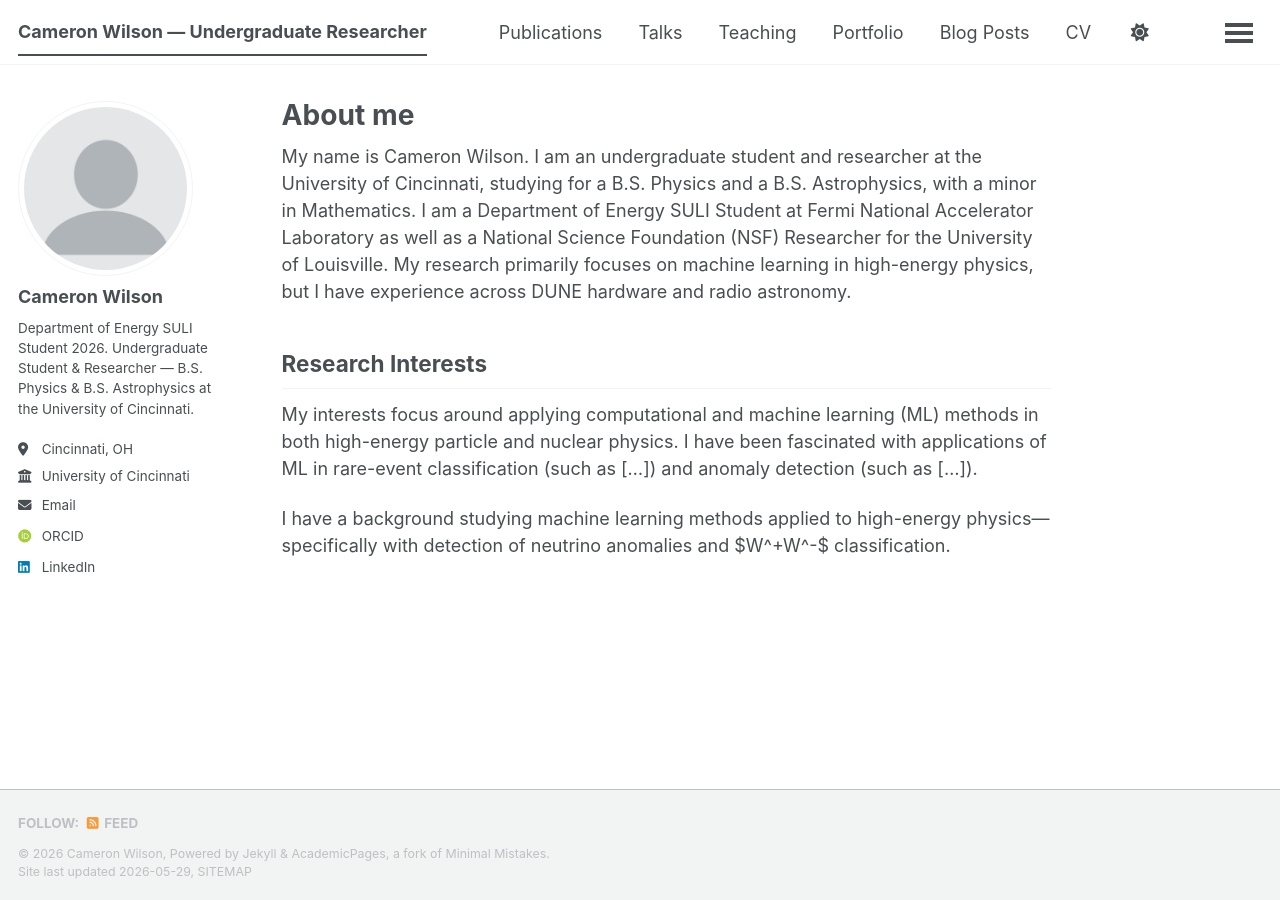
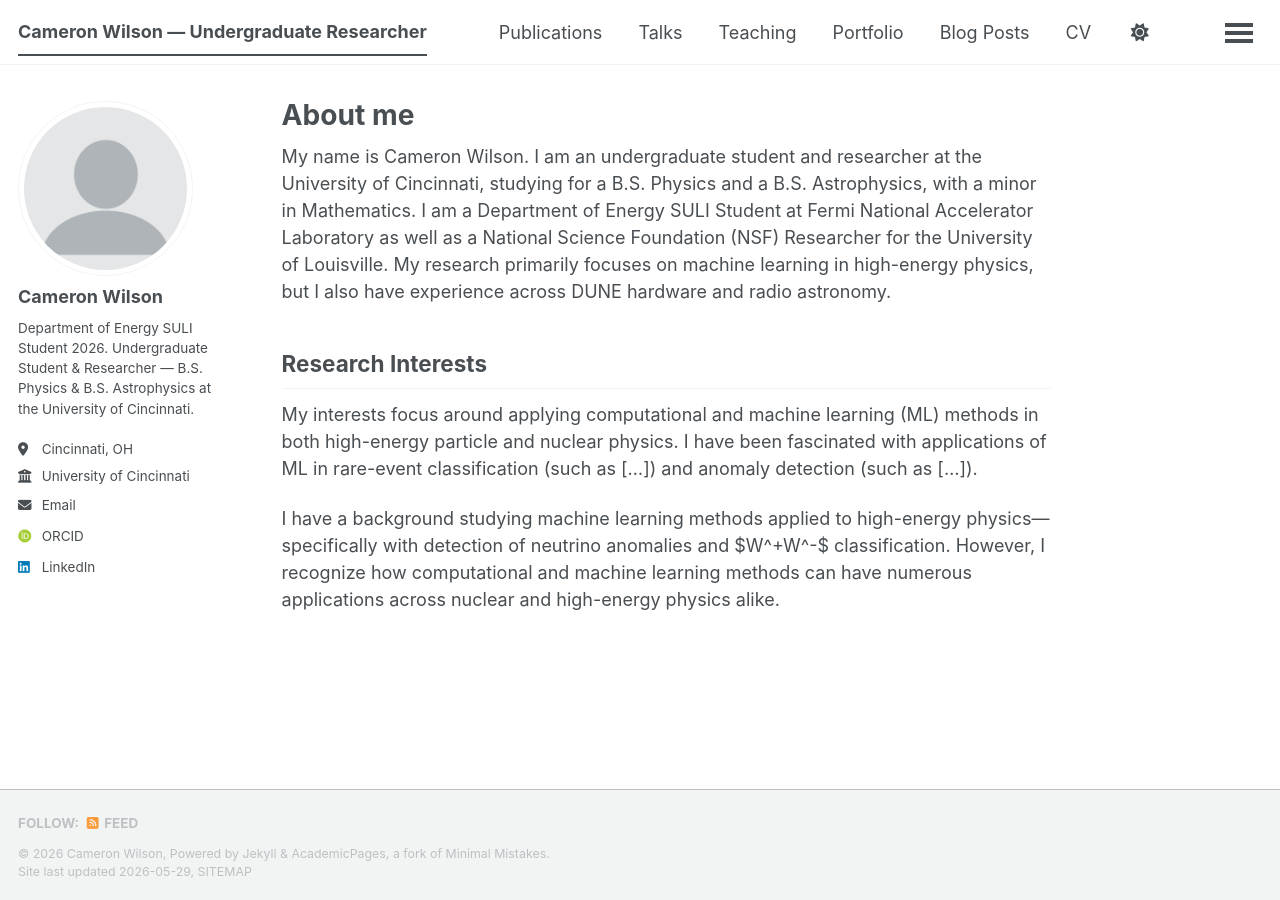
Before and after one commit to wilso6cc/wilso6cc.github.io, a Jekyll site: the page built from _pages/about.md, in a window 1280 px wide. Built offline with Jekyll 4.4.1, drawn with Linux system fonts in a browser that asks for light colours; some web fonts are replaced; a script bundle is joined from its source files by our own code; library files that are not in the unit come from our copies.

Commit message:
Revise about section for clarity and detail
Updated text to clarify experience and interests in machine learning applications.

```diff
--- a/_pages/about.md
+++ b/_pages/about.md
@@ -7,10 +7,10 @@ redirect_from:
   - /about.html
 ---
 
-My name is Cameron Wilson. I am an undergraduate student and researcher at the University of Cincinnati, studying for a B.S. Physics and a B.S. Astrophysics, with a minor in Mathematics. I am a Department of Energy SULI Student at Fermi National Accelerator Laboratory as well as a National Science Foundation (NSF) Researcher for the University of Louisville. My research primarily focuses on machine learning in high-energy physics, but I have experience across DUNE hardware and radio astronomy.
+My name is Cameron Wilson. I am an undergraduate student and researcher at the University of Cincinnati, studying for a B.S. Physics and a B.S. Astrophysics, with a minor in Mathematics. I am a Department of Energy SULI Student at Fermi National Accelerator Laboratory as well as a National Science Foundation (NSF) Researcher for the University of Louisville. My research primarily focuses on machine learning in high-energy physics, but I also have experience across DUNE hardware and radio astronomy.
 
 ## Research Interests
 
 My interests focus around applying computational and machine learning (ML) methods in both high-energy particle and nuclear physics. I have been fascinated with applications of ML in rare-event classification (such as [...]) and anomaly detection (such as [...]).
 
-I have a background studying machine learning methods applied to high-energy physics---specifically with detection of neutrino anomalies and $W^+W^-$ classification.
+I have a background studying machine learning methods applied to high-energy physics---specifically with detection of neutrino anomalies and $W^+W^-$ classification. However, I recognize how computational and machine learning methods can have numerous applications across nuclear and high-energy physics alike.
```
